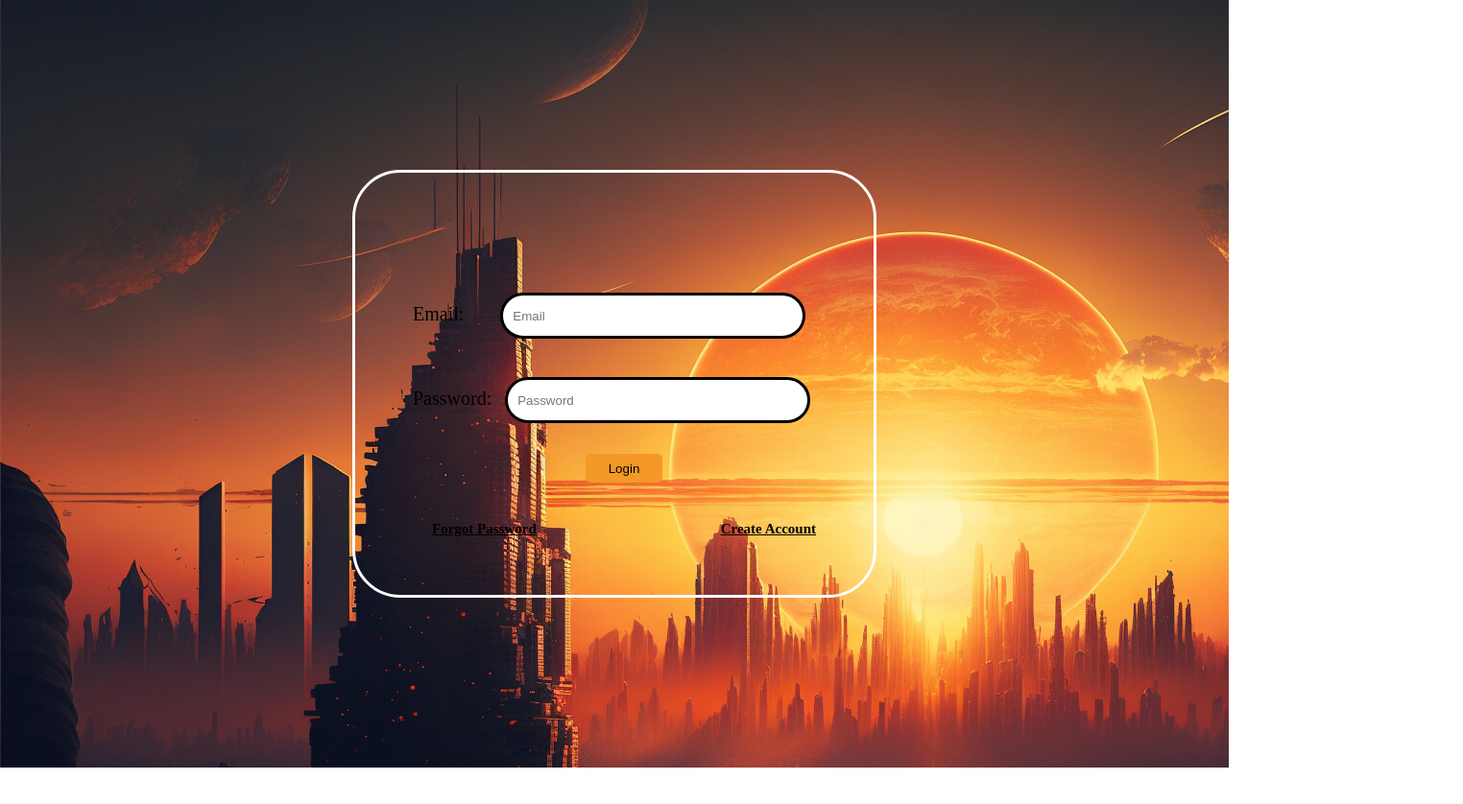
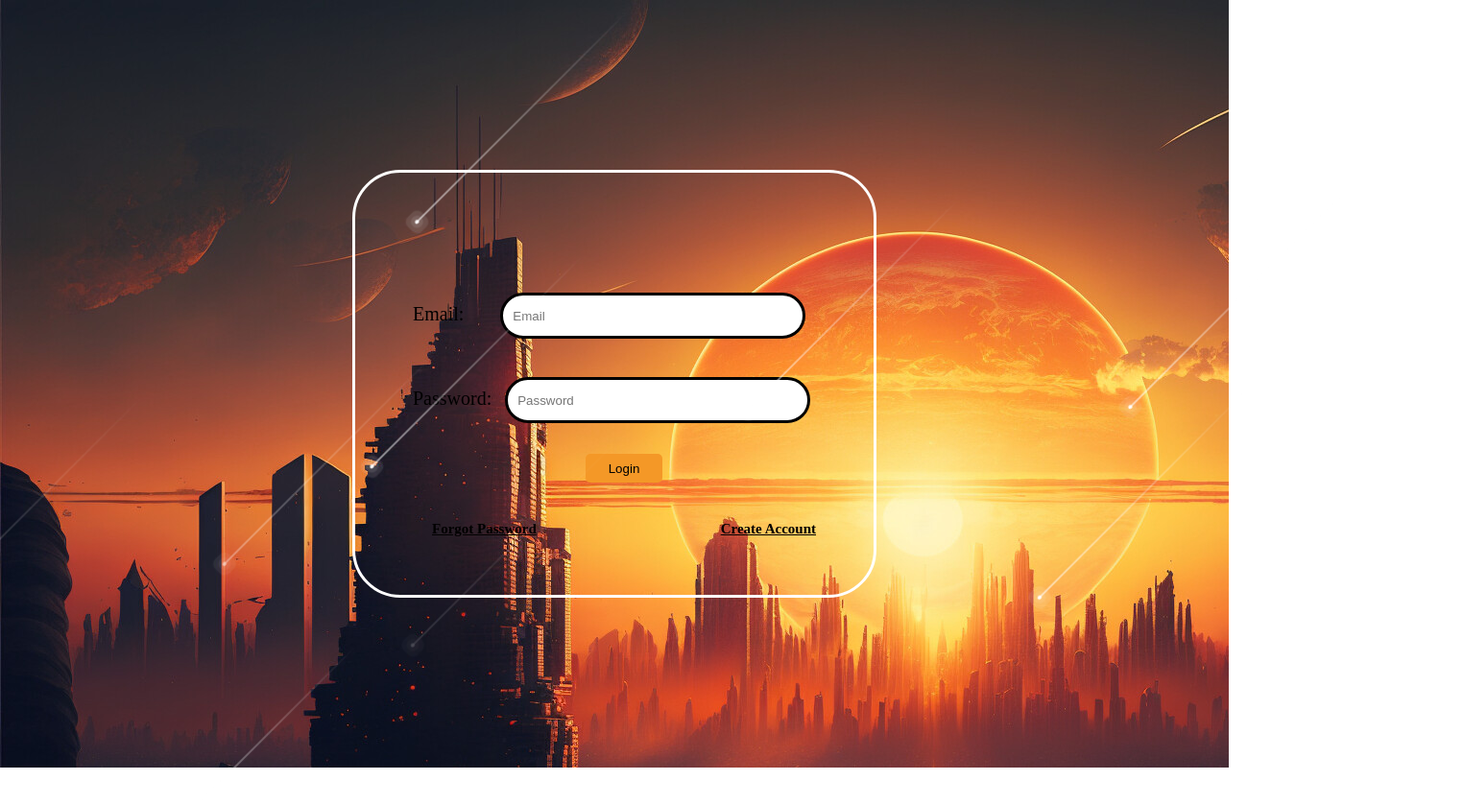
Before and after one commit to rudro1234771/Login-Page, a plain HTML site: page index.html in a window 1280 px wide. Shown: the whole page at 96% size, 1524 px wide, since content can reach past the window. Before the commit the page ends 800 px from the top, so only its background shows below. Drawn offline with Linux system fonts and the light colour scheme.

Commit message:
style.css

```diff
--- a/style.css
+++ b/style.css
@@ -1,6 +1,143 @@
 *{
     margin:0px;
 }
+
+body{
+    overflow: hidden;
+}
+section{
+    position: absolute;
+    top: 0;
+    left: 0;
+    width: 100%;
+    height: 100vh;
+    background-size: cover;
+    animation: animateBg 50s linear infinite;
+}
+
+@keyframes animateBg{
+    0%,100%{
+        transform: scale(1);
+    }
+    50%{
+        transform: scale(1.2);
+    }
+}
+
+span{
+    position: absolute;
+    top:50%;
+    left:50%;
+    width: 4px;
+    height: 4px;
+    background: #fff;
+    border-radius: 50%;
+    box-shadow: 0 0 0 4px rgba(255,255,255,0.1),0 0 0 8px rgba(255,255,255,0.1),0 0 20px rgba(255,255,255,0.1);
+    animation: animate 3s linear infinite;
+}
+span::before{
+    content:'';
+    position: absolute;
+    top: 50%;
+    transform: translateY(-50%);
+    width: 300px;
+    height: 1px;
+    background: linear-gradient(90deg,#fff,transparent);
+}
+@keyframes animate
+{
+    0%
+    {
+        transform: rotate(315deg) translateX(0);
+        opacity: 1;
+    }
+    70%
+    {
+        opacity: 1;
+    }
+    100%
+    {
+        transform: rotate(315deg) translateX(-1000px);
+        opacity: 0;
+    }
+}
+span:nth-child(1){
+    top: 0;
+    right: 0;
+    left: initial;
+    animation-delay: 0s;
+    animation-duration: 1s;
+}
+span:nth-child(2){
+    top: 0;
+    right: 80px;
+    left: initial;
+    animation-delay: 0.2s;
+    animation-duration: 3s;
+}
+span:nth-child(3){
+    top: 80;
+    right: 0px;
+    left: initial;
+    animation-delay: 0.4s;
+    animation-duration: 2s;
+}
+span:nth-child(4){
+    top: 0;
+    right: 180px;
+    left: initial;
+    animation-delay: 0.6s;
+    animation-duration: 1.5s;
+}
+span:nth-child(5){
+    top: 0;
+    right: 400px;
+    left: initial;
+    animation-delay: 0.8s;
+    animation-duration: 2.5s;
+}
+span:nth-child(6){
+    top: 0;
+    right: 600px;
+    left: initial;
+    animation-delay: 1s;
+    animation-duration: 3s;
+}
+span:nth-child(7){
+    top: 300px;
+    right: 0px;
+    left: initial;
+    animation-delay: 1.2s;
+    animation-duration: 1.75s;
+}
+span:nth-child(8){
+    top: 0px;
+    right: 700px;
+    left: initial;
+    animation-delay: 1.4s;
+    animation-duration: 1.25s;
+}
+span:nth-child(9){
+    top: 0px;
+    right: 1000px;
+    left: initial;
+    animation-delay: 0.75s;
+    animation-duration: 2.25s;
+}
+span:nth-child(9){
+    top: 0px;
+    right: 450px;
+    left: initial;
+    animation-delay: 2.75s;
+    animation-duration: 2.75s;
+}
+
+
+
+
+
+
+
 .background{
     height: 100vh;
     display: flex;
```
